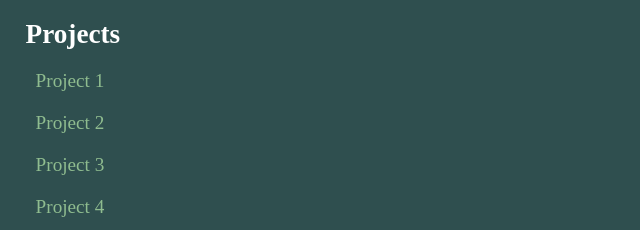
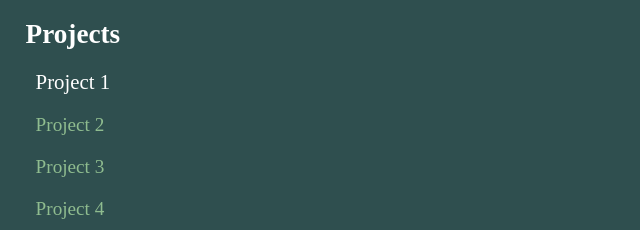
Before and after one commit to Anshul1507/simple-portfolio, a plain HTML site: page index.html in a window 1280 px wide. In both pictures the pointer is over the link "Project 1". Shown: the part 572-802 px from the top of the page, 0-640 px from the left. Drawn offline with Linux system fonts and the light colour scheme.

Commit message:
Refactored: Basic Hovering on links

```diff
--- a/style.css
+++ b/style.css
@@ -71,3 +71,13 @@ a {
     padding: 10px;
     width: 100px;
 }
+
+
+/* Utilities/Animations */
+
+.section-2 a:hover {
+    font-size: 1.3rem;
+    color: white;
+    cursor: pointer;
+    transition: 0.2s;
+}
```
